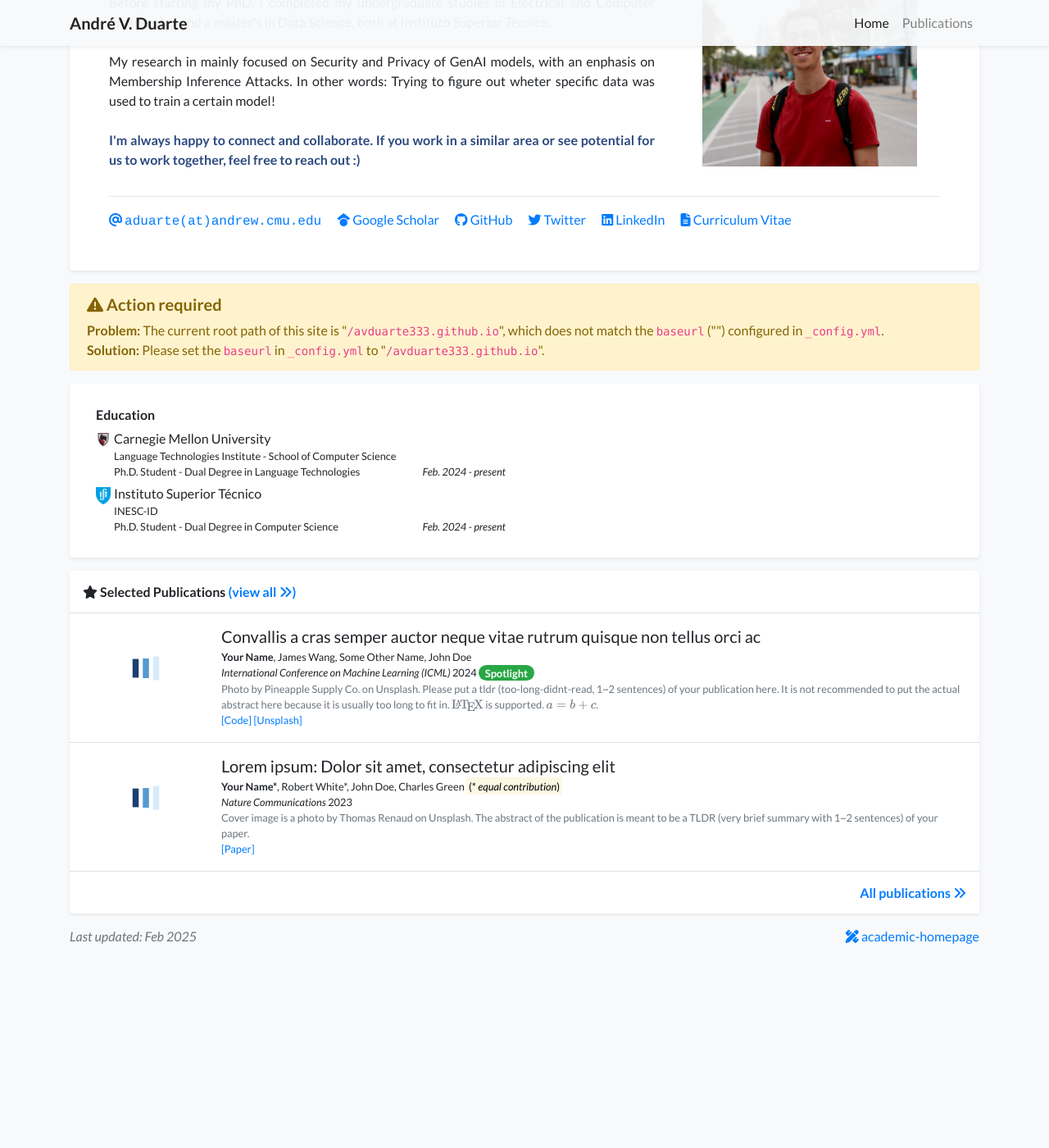
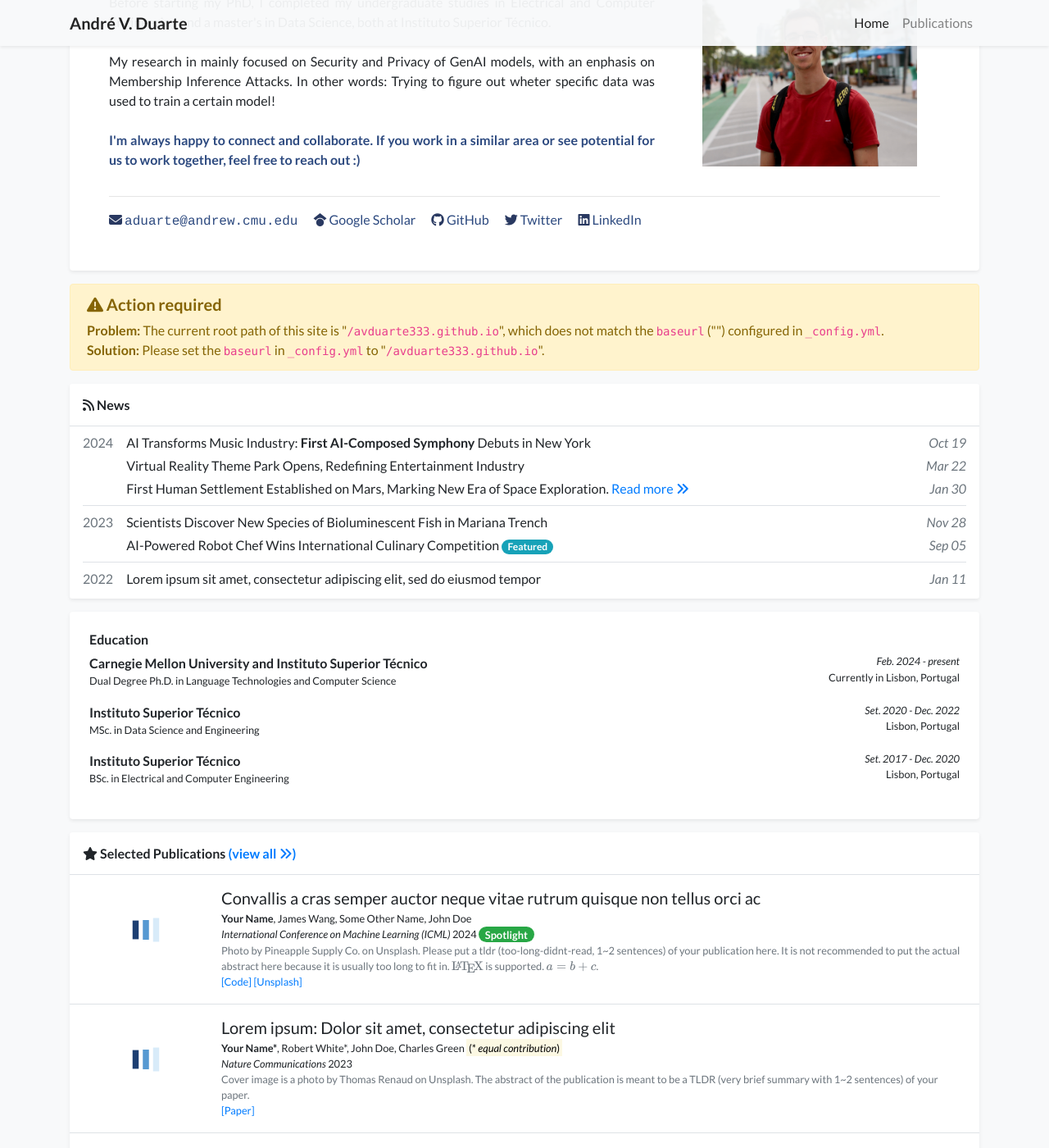
Before and after one commit to dankmrpanda/avduarte333.github.io, a Jekyll site: the page built from index.html, in a window 1280 px wide and 1400 px high, scrolled down 257 px. Shown: the whole window at 82% size. Built offline with Jekyll 4.4.1, drawn with Linux system fonts in a browser that asks for light colours; nearby versions of some CDN libraries; a style sheet for code colours, icons or effects is not loaded; before the commit the page ends 1427 px from its top, so only the background shows below that.

Commit message:
Update - Main Page

```diff
--- a/_data/display.yml
+++ b/_data/display.yml
@@ -1,6 +1,6 @@
 homepage:
   show_experience: true
-  show_news: false
+  show_news: true
   show_selected_publications: true
   num_news: 10
 
--- a/_data/profile.yml
+++ b/_data/profile.yml
@@ -6,7 +6,7 @@ navbar_name: "André V. Duarte"
 
 
 email: "aduarte@andrew.cmu.edu"
-cv_link: https://drive.google.com/file/d/1RJ8GR7Ez-uE_KrGpi5vhuInp_kjOW40r/view?usp=drive_link
+# cv_link: https://drive.google.com/file/d/1RJ8GR7Ez-uE_KrGpi5vhuInp_kjOW40r/view?usp=drive_link
 gscholar: Q8CoYScAAAAJ  # This is an example, replace it with your own Google Scholar ID
 github: avduarte333
 twitter: avduarte3333  # Do not include the '@' symbol
@@ -27,19 +27,32 @@ portrait_url: /assets/images/photos/portrait.jpg
 portrait_caption: >-
 
 education:
-- name: Carnegie Mellon University
-  logo: /assets/images/badges/CMU_Logo.png
+- name: Carnegie Mellon University and Instituto Superior Técnico
+  # logo: /assets/images/badges/CMU_Logo.png
 
   position: >-
-    Language Technologies Institute - School of Computer Science<br/>
-    Ph.D. Student - Dual Degree in Language Technologies
+    Currently in Lisbon, Portugal<br/>
+    Dual Degree Ph.D. in Language Technologies and Computer Science
   date: Feb. 2024 - present
+
+
 - name: Instituto Superior Técnico
-  logo: /assets/images/badges/IST_Logo.png
+  # logo: /assets/images/badges/IST_Logo.png
   position: >-
-    INESC-ID<br/>
-    Ph.D. Student - Dual Degree in Computer Science
-  date: Feb. 2024 - present
+    Lisbon, Portugal<br/>
+    MSc. in Data Science and Engineering
+  date: Set. 2020 - Dec. 2022
+
+
+- name: Instituto Superior Técnico
+  # logo: /assets/images/badges/IST_Logo.png
+  position: >-
+    Lisbon, Portugal<br/>
+    BSc. in Electrical and Computer Engineering
+  date: Set. 2017 - Dec. 2020
+
+
+
 
 
 
--- a/_includes/widgets/experience_card.html
+++ b/_includes/widgets/experience_card.html
@@ -1,74 +1,33 @@
 <div class="row mt-3">
-    <div class="col">
+    <div class="col-12">
       <div class="card border-0 shadow-sm bg-white">
         <div class="card-body p-4">
-                <div class="row" data-masonry='{"percentPosition": true }'>
           {% if site.data.profile.education %}
+            <h6>Education</h6>
+            <ul class="list-unstyled">
+              {% for item in site.data.profile.education %}
+                {% assign pos_parts = item.position | split:"<br/>" %}
+                <li class="mb-3">
+                  <div class="row">
+                    <!-- Left column: School name and second line of position -->
                     <div class="col-md-6">
-                        <div class="mx-2 my-1">
-                            <h6>Education</h6>
-                            <ul class="list-unstyled mb-1">
-                                {% for item in site.data.profile.education %}
-                                <li class="media mb-1">
-                                    <img src="{{ item.logo | relative_url }}" alt="{{ item.name }}" style="width: 18px;" class="mr-1 mt-1">
-                                    <div class="media-body">
-                                        <div>{{ item.name }}</div>
-                                        <div class="small">{{ item.dept }}</div>
-                                        <div class="small d-flex">
-                                            <div>{{ item.position }}</div>
-                                            <div class="mt-auto ml-auto no-break"><em>{{ item.date }}</em></div>
+                      <div class="font-weight-bold">{{ item.name }}</div>
+                      {% if pos_parts.size > 1 %}
+                        <div class="small">{{ pos_parts[1] | strip }}</div>
+                      {% endif %}
+                    </div>
+                    <!-- Right column: First line of position and date -->
+                    <div class="col-md-6 text-md-right">
+                      {% if pos_parts.size > 0 %}
+                        <div class="small"><em>{{ item.date }}</em></div>
+                      {% endif %}
+                      <div class="small">{{ pos_parts[0] | strip }}</div>
                     </div>
                   </div>
                 </li>
               {% endfor %}
             </ul>
-                        </div>
-                    </div>
           {% endif %}
-
-                    {% if site.data.profile.experience %}
-                    <div class="col-md-6">
-                        <div class="mx-2 my-1">
-                            <h6>Experience</h6>
-                            <ul class="list-unstyled mb-1">
-                                {% for item in site.data.profile.experience %}
-                                <li class="media mb-1">
-                                    <img src="{{ item.logo | relative_url }}" alt="{{ item.name }}" style="width: 18px;" class="mr-1 mt-1">
-                                    <div class="media-body">
-                                        <div>{{ item.name }}</div>
-                                        <div class="small">{{ item.dept }}</div>
-                                        <div class="small d-flex">
-                                            <div>{{ item.position }}</div>
-                                            <div class="mt-auto ml-auto no-break"><em>{{ item.date }}</em></div>
-                                        </div>
-                                    </div>
-                                </li>
-                                {% endfor %}
-                            </ul>
-                        </div>
-                    </div>
-                    {% endif %}
-
-                    {% if site.data.profile.awards %}
-                    <div class="col-md-6">
-                        <div class="mx-2 my-1">
-                            <h6>Honors & Awards</h6>
-                            <ul class="list small pl-3 mb-1">
-                                {% for item in site.data.profile.awards %}
-                                <li>
-                                    <div class="d-flex">
-                                        <div>{{ item.name }}</div>
-                                        <div class="ml-auto mt-auto no-break"><em>{{ item.date }}</em></div>
-                                    </div>
-                                </li>
-                                {% endfor %}
-                            </ul>
-                        </div>
-                    </div>
-                    {% endif %}
-
-                </div>
-
         </div>
       </div>
     </div>
--- a/_includes/widgets/profile_card.html
+++ b/_includes/widgets/profile_card.html
@@ -1,3 +1,28 @@
+<!-- Inline styles for hover effects -->
+<style>
+    .contact-link {
+        color: #2C497F;
+        text-decoration: none;
+        transition: color 0.3s ease;
+    }
+
+    .contact-link:hover {
+        color: #4778cc;
+    }
+
+    .contact-link i {
+        color: #293961;
+        transition: color 0.3s ease;
+    }
+
+    .contact-link:hover i {
+        color: #4778cc;
+    }
+    </style>
+
+
+
+
 <div class="row">
     <div class="col">
       <div class="card border-0 shadow-sm bg-white">
@@ -48,67 +73,73 @@
 
           <hr />
 
-          <!-- Third row: Links (email, Scholar, GitHub, CV, etc.) -->
           <div class="row">
             <div class="col">
                 <!-- Email -->
-              <a class="pr-3 no-break" href="mailto:{{ site.data.profile.email | encode_email }}">
-                <i class="fas fa-at"></i>
-                <span class="email-text">{{ site.data.profile.email | replace: "@", "(at)" }}</span>
+                <a class="pr-3 no-break contact-link" href="mailto:{{ site.data.profile.email | encode_email }}">
+                    <i class="fas fa-envelope" style="font-size: 1em;"></i>
+                    <span class="email-text">{{ site.data.profile.email }}</span>
                 </a>
 
                 <!-- Google Scholar -->
                 {% if site.data.profile.gscholar %}
-                <a class="pr-3 no-break" target="_blank"
+                    <a class="pr-3 no-break contact-link" target="_blank"
                        href="https://scholar.google.com/citations?user={{ site.data.profile.gscholar }}&hl=en">
-                  <i class="fab fa-google-scholar"></i> Google Scholar
+                        <i class="fab fa-google-scholar"></i>
+                        <span>Google Scholar</span>
                     </a>
                 {% endif %}
 
                 <!-- GitHub -->
                 {% if site.data.profile.github %}
-                <a class="pr-3 no-break" target="_blank"
+                    <a class="pr-3 no-break contact-link" target="_blank"
                        href="https://github.com/{{ site.data.profile.github }}">
-                  <i class="fab fa-github"></i> GitHub
+                        <i class="fab fa-github"></i>
+                        <span>GitHub</span>
                     </a>
                 {% endif %}
 
                 <!-- WeChat (if applicable) -->
                 {% if site.data.profile.wechat_qrcode %}
-                <a class="pr-3 no-break" data-toggle="modal" data-target="#modal-wechat">
-                  <i class="fab fa-weixin"></i> WeChat
+                    <a class="pr-3 no-break contact-link" data-toggle="modal" data-target="#modal-wechat">
+                        <i class="fab fa-weixin"></i>
+                        <span>WeChat</span>
                     </a>
                 {% endif %}
 
                 <!-- Twitter -->
                 {% if site.data.profile.twitter %}
-                <a class="pr-3 no-break" target="_blank"
+                    <a class="pr-3 no-break contact-link" target="_blank"
                        href="https://twitter.com/{{ site.data.profile.twitter }}">
-                  <i class="fab fa-twitter"></i> Twitter
+                        <i class="fab fa-twitter"></i>
+                        <span>Twitter</span>
                     </a>
                 {% endif %}
 
                 <!-- LinkedIn -->
                 {% if site.data.profile.linkedin %}
-                <a class="pr-3 no-break" target="_blank"
+                    <a class="pr-3 no-break contact-link" target="_blank"
                        href="https://www.linkedin.com/in/{{ site.data.profile.linkedin }}">
-                  <i class="fab fa-linkedin"></i> LinkedIn
+                        <i class="fab fa-linkedin"></i>
+                        <span>LinkedIn</span>
                     </a>
                 {% endif %}
 
                 <!-- ORCID -->
                 {% if site.data.profile.orcid %}
-                <a class="pr-3 no-break" target="_blank"
+                    <a class="pr-3 no-break contact-link" target="_blank"
                        href="https://orcid.org/{{ site.data.profile.orcid }}">
-                  <i class="fab fa-orcid"></i> ORCID
+                        <i class="fab fa-orcid"></i>
+                        <span>ORCID</span>
                     </a>
                 {% endif %}
 
                 <!-- Curriculum Vitae -->
                 {% if site.data.profile.cv_link %}
-                <a class="pr-3 no-break" target="_blank"
+                    <a class="pr-3 no-break contact-link" target="_blank"
                        href="{{ site.data.profile.cv_link }}">
-                  <i class="fas fa-file-alt"></i> Curriculum Vitae
+                        <i class="fas fa-file-alt"></i>
+                        <span>Curriculum Vitae</span>
                     </a>
                 {% endif %}
             </div>
--- a/index.html
+++ b/index.html
@@ -7,9 +7,6 @@ navbar_title: Home
 
 {% include widgets/url_debug_message.html %}
 
-{% if site.data.display.homepage.show_experience %}
-    {% include widgets/experience_card.html %}
-{% endif %}
 
 {% if site.data.display.homepage.show_news %}
     {% assign count_news = site.news | size %}
@@ -17,6 +14,11 @@ navbar_title: Home
         {% include widgets/news_card.html limit=site.data.display.homepage.num_news %}
     {% endif %}
 {% endif %}
+
+{% if site.data.display.homepage.show_experience %}
+    {% include widgets/experience_card.html %}
+{% endif %}
+
 
 {% if site.data.display.homepage.show_selected_publications %}
     {% assign pubs = site.publications | sort: "date" | reverse | where: "selected", true %}
```
Lines whose indentation alone changed are shown as unchanged.
